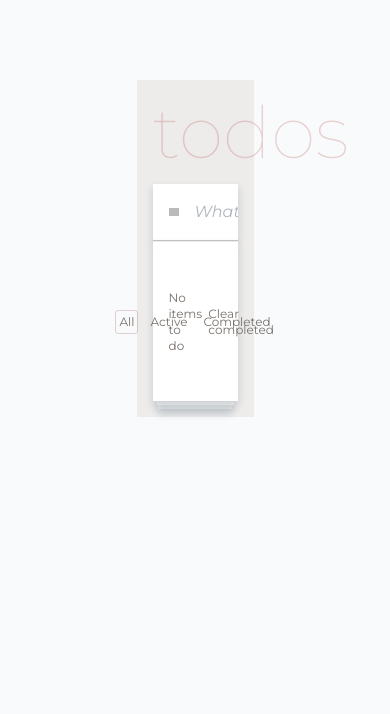
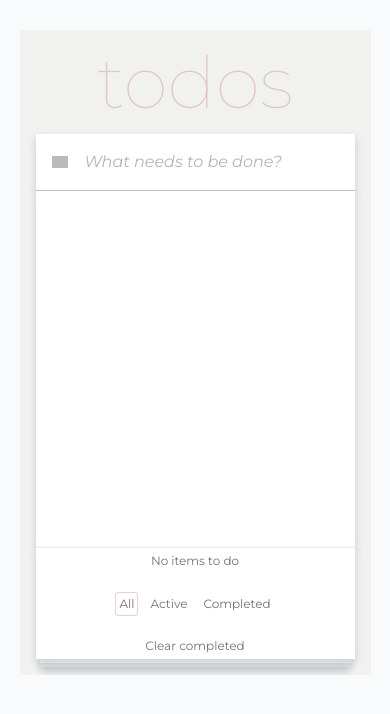
Before and after one commit to i0ji/t_todo_app, a React (Vite) app: page / in a window 390 px wide. Shown: the top 714 px of the page. Built offline with nearby package versions, Linux system fonts and the light colour scheme; grey boxes are pictures that could not be loaded.

Commit message:
style: adaptive styling

```diff
--- a/package.json
+++ b/package.json
@@ -1,7 +1,7 @@
 {
   "name": "t_todo_app",
   "private": true,
-  "version": "0.1.0",
+  "version": "0.1.1",
   "type": "module",
   "scripts": {
     "start": "vite",
--- a/src/App.scss
+++ b/src/App.scss
@@ -1,6 +1,6 @@
 main {
   @apply p-4 flex flex-col relative;
-  background-color: rgba(231, 229, 228, 0.664);
+  background-color: rgba(231, 229, 228, 0.464);
   width: 30vw;
   max-height: 83vh;
 
@@ -14,6 +14,7 @@ main {
     @apply absolute z-20 bg-stone-100 self-center;
     height: 4px;
     width: calc(100% - 2.5rem);
+    // min-width: 300px;
     bottom: calc(1rem - 4px);
     box-shadow: 0px 4px 8px 0px rgba(34, 60, 80, 0.4);
     opacity: 0.9;
--- a/src/App.tsx
+++ b/src/App.tsx
@@ -4,6 +4,8 @@ import './App.scss';
 
 export default function App() {
   const { tasks, addTask, toggleTask, removeCompleteTasks } = useTasks();
+
+  console.log('V:0.1.1.1');
 
   return (
     <main>
--- a/src/components/components.module.scss
+++ b/src/components/components.module.scss
@@ -1,14 +1,10 @@
 .taskInput {
-  @apply py-4 bg-white w-full relative flex;
+  @apply py-4 bg-white w-full relative flex z-10;
   border-bottom: 1px solid rgba(104, 104, 104, 0.39);
   box-shadow: 0px 4px 8px 0px rgba(34, 60, 80, 0.2);
-  z-index: 10;
 
   input {
-    @apply w-full;
-    outline: none;
-    overflow-wrap: break-word;
-    word-break: break-all;
+    @apply w-full outline-none break-words break-all;
   }
 
   input::-webkit-input-placeholder {
@@ -27,25 +23,17 @@
 }
 
 .taskList {
-  @apply bg-white flex-grow;
-  overflow: hidden;
-  display: flex;
-  flex-direction: column;
+  @apply bg-white flex flex-col flex-grow overflow-hidden z-20;
   box-shadow: 0px 4px 8px 0px rgba(34, 60, 80, 0.2);
-  z-index: 20;
 
   ul {
-    @apply overflow-y-auto;
+    @apply overflow-y-auto p-0 m-0 list-none;
     max-height: 70vh;
-    padding: 0;
-    margin: 0;
-    list-style-type: none;
 
     li {
-      @apply flex items-center py-3;
+      @apply flex items-center py-3 break-words break-all;
       border-bottom: 1px solid rgba(128, 128, 128, 0.144);
-      overflow-wrap: break-word;
-      word-break: break-all;
+
       span {
         @apply pr-2;
       }
@@ -60,7 +48,6 @@
 
       .checkbox {
         @apply inline-block relative;
-        display: inline-block;
         width: 20px;
         height: 20px;
         border-radius: 50%;
@@ -73,7 +60,7 @@
       }
 
       input[type="checkbox"]:checked + .checkbox {
-        background-color: white;
+        @apply bg-white;
         border-color: #777;
       }
 
@@ -90,7 +77,7 @@
       }
 
       .taskComplete {
-        text-decoration: line-through;
+        @apply line-through;
         opacity: 0.6;
       }
     }
@@ -105,12 +92,11 @@
   box-shadow: 0px 4px 8px 0px rgba(34, 60, 80, 0.2);
 
   div {
-    display: flex;
-    justify-content: center;
+    @apply flex justify-center;
   }
 
   div > button {
-    @apply my-3 mx-1;
+    @apply my-3 mx-1 ;
     border: 1px solid transparent;
     padding: 3px;
   }
@@ -121,9 +107,35 @@
     border-radius: 3px;
   }
 }
-@media (max-width: 1050px) {
+
+@media (max-width: 1250px) {
   .taskListControl {
-    height: 10rem;
-    flex-direction: column;
+    @apply flex h-28 flex-col justify-around w-full text-center;
   }
 }
+
+@media (max-width: 1400px) {
+  .taskListControl {
+    @apply text-center;
+  }
+}
+
+@media (max-width: 1000px) {
+  input {
+    @apply w-full outline-none;
+  }
+
+  input::-webkit-input-placeholder {
+    opacity: 0.8;
+    font-style: italic;
+  }
+
+  button {
+    @apply px-4;
+  }
+
+  button > img {
+    width: 20px;
+    opacity: 0.7;
+  }
+}
--- a/src/index.scss
+++ b/src/index.scss
@@ -10,4 +10,46 @@ body {
   width: 100vw;
   height: 80vh;
   color: black;
+
+  #root {
+    min-width: 300px;
+    margin: 0 auto;
+  }
 }
+
+@media (max-width: 992px) {
+  body {
+    @apply flex justify-center bg-gray-50 my-20;
+    width: 100vw;
+    height: 80vh;
+
+    #root {
+      display: flex;
+      justify-content: center;
+      overflow: hidden;
+
+      main {
+        max-height: 83vh;
+      }
+    }
+  }
+}
+
+@media (max-width: 420px) {
+  body {
+    // width: 100%;
+    // height: 90vh;
+    margin: 0;
+
+    #root {
+      width: 100%;
+      margin-top: 30px;
+
+      main {
+        width: 90%;
+
+        height: 100%;
+      }
+    }
+  }
+}
```
Also changed, not shown: 1 other file (tests, documents, lock files or other folders).
